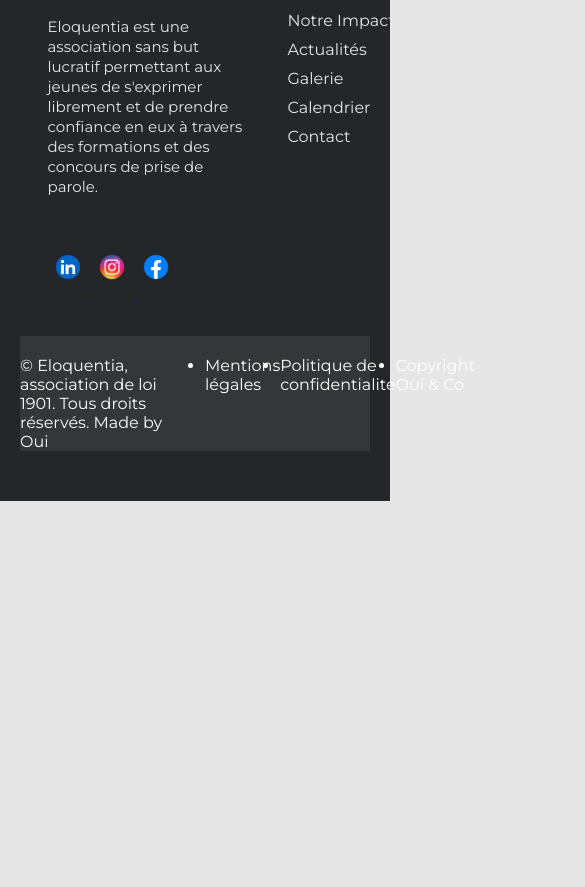
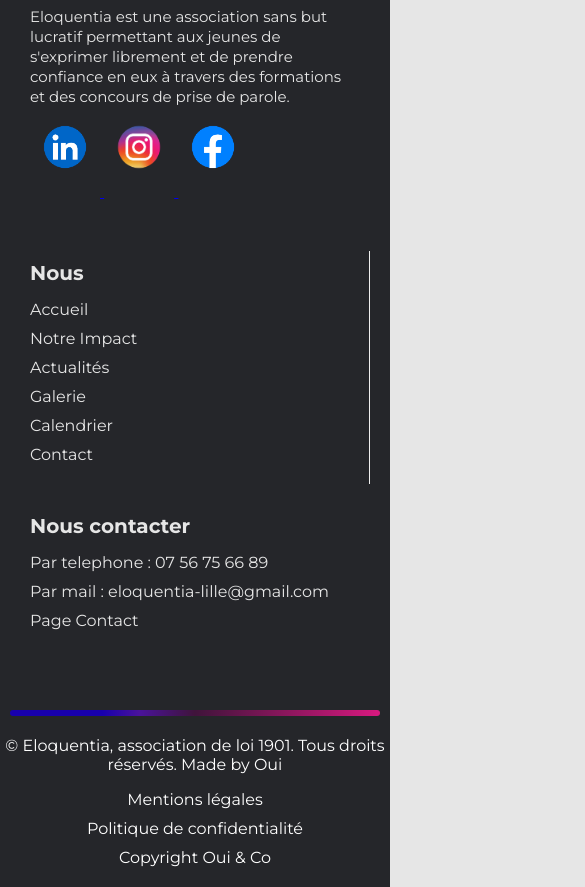
Before and after one commit to eloquentia-lille/frontend, a React app: page / in a window 390 px wide. Shown: the part 1261-2148 px from the top of the page, 585 px wide, since content can reach past the window. Before the commit the page ends 1762 px from the top, so only its background shows below. Built offline with nearby package versions, Linux system fonts and the light colour scheme; the HTML template or start-up script is replaced by a standard one.

Commit message:
feat: footer is now responsive, adition of design design elements

```diff
--- a/src/components/footer.jsx
+++ b/src/components/footer.jsx
@@ -28,7 +28,6 @@ function Myfooter() {
                     <a href="https://www.linkedin.com/in/eloquentia-lille-b1a5183b9/"><img src={linkedin} alt="Logo" /> </a>
                     <a href="https://www.instagram.com/eloquentia.lillemetropole/"><img src={instagram} alt="Logo" /> </a>
                     <a href="https://www.facebook.com/EloquentiaLille/"><img src={facebook} alt="Logo" /> </a>
-                    <a href="#"></a>
                 </div>
 
             </div>
@@ -60,7 +59,12 @@ function Myfooter() {
         </div>
 
 {/* TEST LIGNE FOOTER  */}
-{/* <div className="hline"><hr /></div> */}
+ {/* <div className="hline"><hr /></div>  */}
+
+
+        <div className="line-element">
+            <br></br>
+            </div>
 
         <div className="footer-2">
             <p>© Eloquentia, association de loi 1901. Tous droits réservés. Made by Oui </p>
--- a/src/styles/footer.css
+++ b/src/styles/footer.css
@@ -4,41 +4,28 @@
     width: 100%;
     background: #25262A;
     color: #dfdfdf;
-    padding: 50px 20px;
     position: absolute;
 }
 
 .footer-content {
-    width: 90%;
+    width: 100%;
     margin: auto;
     display: grid;
+    /* haut | horizontal | bas */
+    padding: 50px 20px 0px;
     grid-template-columns: repeat(3, minmax(220px, 1fr));
     gap: 20px;
     align-items: start;
 }
 
 
-
-/* Permet de faire la barre entre les parties
- .footer-content h3::after {
-    content: "";
-    display: block;
-    height: 2px;
-    width: 50px;
-    background: #fff;
-    margin-top: 20px;
-}  */
-
-
-
+/* COLONNE 1 GAUCHE  */
+/* Logo eloquentia colonne 1  */
 .colonne-1 {
-    flex-basis: 30%;
     padding: 10px;
     margin-bottom: 20px;
+    /* border-right: 1px solid #eeeeee; */
 }
-
-/* COLONNE 1 GAUCHE  */
-/* Logo eloquentia colonne 1  */
 .colonne-1 img {
     width: 200px;
     margin-bottom: 15px;
@@ -52,7 +39,15 @@
 /* COLONNE 2 MILIEU  */
 .colonne-2 {
     padding: 10px;
-    margin-bottom: 20px;
+         border-right: 1px solid #eeeeee;
+        border-width: 0.1vw;
+
+
+/*
+     display:grid;
+    justify-content: center; */
+    /* display:grid;
+    gap: 10px; */
 }
 .colonne-2 h3 {
     color: #e6e6e6;
@@ -92,40 +87,106 @@
 }
 
 .social-icons{
-    margin-top: 50px;
+    margin-top: 5px;
 }
 
 .social-icons img{
-    width: 40px;
-    height: 40px;
+    width: 70px;
+    height: 70px;
     transition: all 0.5s ease;
+}
+
+.line-element{
+background: linear-gradient(
+  to left,
+  #d8197f,
+  #40143b 50%,
+  #4a139a 65%,
+  #1800ad 75%
+);border-radius: 10px;
+width: 95%;
+height: 0.7vh;
+    margin: 0 auto;
+
+
 }
 
 .footer-2{
     width: 100%;
-    background: #35363a;
+    /* background: #35363a; */
     color: #fff;
     padding-top: 20px;
+    padding-bottom: 20px;
     margin:0px;
-        display: grid;
+    display: grid;
+    grid-template-columns: repeat(2, minmax(100px, 1fr));
 
-    grid-template-columns: repeat(2, minmax(100px, 1fr));
-    gap: 20px;
-    align-items: start;
+    align-items: center;
+    justify-items: center;
 
 }
+
 .footer-2 a{
         text-decoration: none;
             color: #fff;
 
 
 }
-.footer-2 ul {
-    display: flex;
-    flex-direction: row;
-    align-content: space-around;
+.footer-2 p{
+        text-align: center;
 
 }
 
+.footer-2 ul {
+    list-style-type: none;
+    gap: 2%;
+    display: flex;
+    flex-direction: row;
+    justify-content: center;
+    flex-wrap: nowrap;
+    text-align: center;
+}
+
+.footer-2 ul li,
+.footer-2 ul li a {
+    white-space: nowrap;
+}
+
+
+
 /* une des methodes pour faire une ligne  */
 /* .hline { width:100%; height:3px; background: #db0190 } */
+
+
+                                                    /* RESPONSIVE CSS  */
+
+                        /* Le footer passe en une seule colonne pour affichage moobile */
+@media (max-width: 768px) {
+  .footer-content {
+    grid-template-columns: 1fr;
+    padding: 40px 20px;
+  }
+    .footer-2 {
+    grid-template-columns: 1fr;
+    gap: 16px;
+  }
+
+  .footer-2 ul {
+    flex-direction: column;
+    gap: 10px;
+  }
+}
+                        /* Le footer-2 passe en une seule colonne pour les affichage en dessous de 1125 */
+
+@media (max-width: 1125px) {
+
+    .footer-2 {
+    grid-template-columns: 1fr;
+    gap: 16px;
+  }
+
+  .footer-2 ul {
+    flex-direction: column;
+    gap: 10px;
+  }
+}
```
